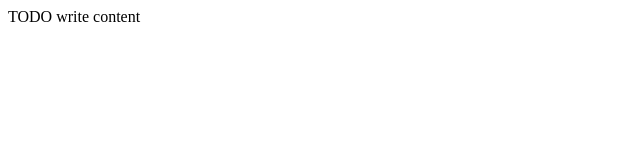
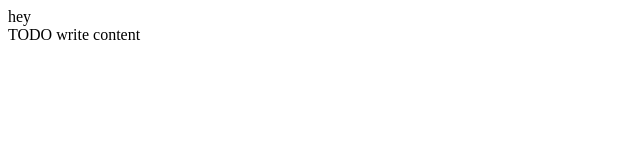
Before and after one commit to AndriesThomas/test, a plain HTML site: page web/index.html in a window 1280 px wide. Shown: the whole page, without its empty margins (0-640 px from the left). Drawn offline with Linux system fonts and the light colour scheme.

Commit message:
HTML PAGE ASIDE

```diff
--- a/web/index.html
+++ b/web/index.html
@@ -11,6 +11,7 @@ and open the template in the editor.
         <meta name="viewport" content="width=device-width, initial-scale=1.0">
     </head>
     <body>
+        <aside>hey</aside>
         <div>TODO write content</div>
     </body>
 </html>
```
